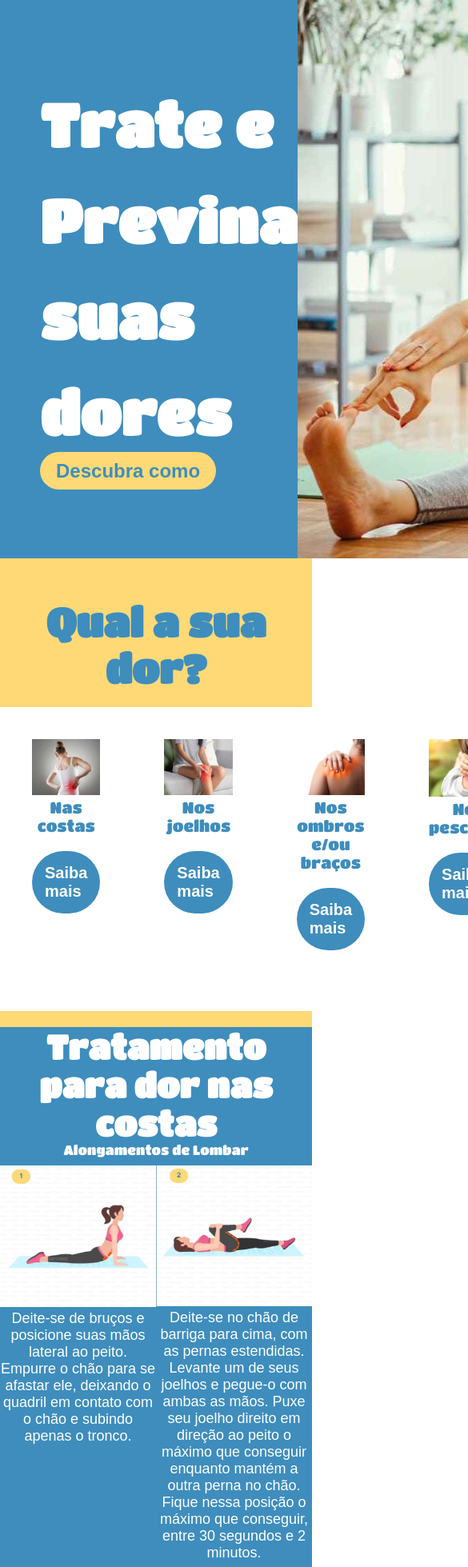
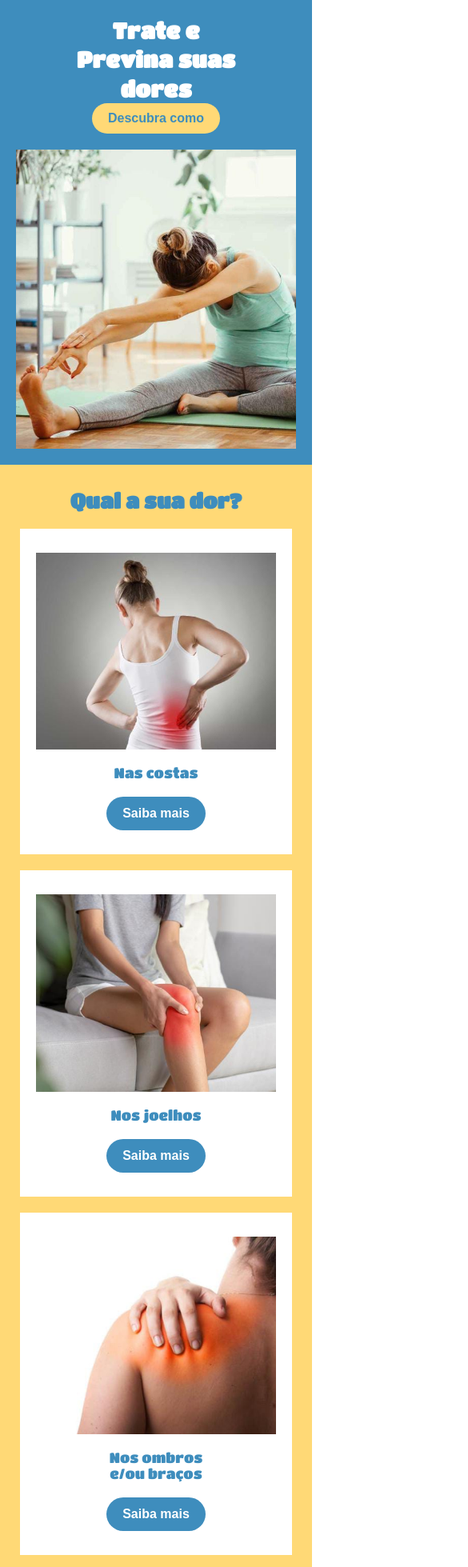
Before and after one commit to thejaobiell/marianaaaa, a plain HTML site: page index.html in a window 390 px wide. Shown: the top 1959 px of the page at 80% size, 585 px wide, since content can reach past the window. Drawn offline with Linux system fonts and the light colour scheme.

Commit message:
responsividade para celular

```diff
--- a/css/index.css
+++ b/css/index.css
@@ -1,27 +1,24 @@
+/* CSS BASE - DESKTOP (mantido como está) */
 * {
     margin: 0;
     padding: 0;
     text-decoration: none;
 }
-
 .container1{
     background-color:#3E8DBD;
     display: flex;
     justify-content: space-evenly;
     align-items: center;
 }
-
 .box1{
     margin-left: 50px;
 }
-
 .texto1{
     font-family: 'Titan One';
     font-size: 75px;
     color: #ffffff;
     line-height: 1.6;
 }
-
 .btn1{
     background-color: #FFD976;
     color: #3E8DBD;
@@ -32,23 +29,18 @@
     border-radius: 30vw;
     border: none;
 }
-
 .img1{
     width: auto;
     height: auto;
 }
-
 /* ------ */
-
 .container2{
     background-color: #FFD976;
 }
-
 .divPAI2{
     display: flex;
     justify-content: space-evenly;
 }
-
 .card{
     background-color: rgb(255, 255, 255);
     width: 200px;
@@ -57,7 +49,6 @@
     padding: 40px;
     margin-bottom: 20px;
 }
-
 .texto2{
     font-family: 'Titan One';
     font-size: 50px;
@@ -66,26 +57,22 @@
     margin-bottom: 20px;
     padding-top: 50px;
 }
-
 .img2{
     width: 100%;
     height: auto;
     margin: auto;
 }
-
 .p1{
     font-family: 'Titan One';
     font-size: 20px;
     color: #3E8DBD;
     text-align: center;
 }
-
 .divBTN{
     width: 100%;
     display: flex;
     justify-content: center;
 }
-
 .btn2{
     background-color: #3E8DBD;
     color: #FFFFFF;
@@ -97,27 +84,21 @@
     border: none;
     margin-top: 20px;
 }
-
 /* ------- */
-
 .container3{
     background-color: #3E8DBD;;
 }
-
 .texto3, .p2{
     color: white;
     text-align: center;
     font-family: 'Titan One';
 }
-
 .texto3{
     font-size: 5vh;
 }
-
 .p2{
     font-size: 2vh;
 }
-
 .containerCard{
     display: flex;
     justify-content: space-evenly;
@@ -127,28 +108,22 @@
 .card2{
     width: 400px;
 }
-
 .card2 img{
     width: 100%;
     height: auto;
 }
-
 .divtexto1{
     width: 100%;
 }
-
 .divtexto1 p{
     font-size: 18px;
     font-family: 'Arial';
     color: white;
 }
-
 /* --------- */
-
 .container4 {
     background-color: whitesmoke;
 }
-
 .texto4 {
     color:#3E8DBD;
     text-align: center;
@@ -156,35 +131,28 @@
     font-size: 5vh;
     margin-top: 10px;
 }
-
 .containerCard2 {
     display: flex;
     justify-content: space-evenly;
     text-align: center;
     margin-top: 10px;
 }
-
 .card3 {
     width: 400px;
 }
-
 .card3 img {
     width: 100%;
     height: auto;
 }
-
 .divtexto2 {
     width: 100%;
 }
-
 .divtexto2 p {
     font-size: 18px;
     font-family: 'Arial';
     color: #3E8DBD;
 }
-
 /*  */
-
 .footer {
     background: linear-gradient(135deg, #3E8DBD 0%, #2a6a8f 100%);
     font-family: 'Arial';
@@ -195,7 +163,6 @@
     justify-content: center;
     box-shadow: 0 -2px 10px rgba(0, 0, 0, 0.1);
 }
-
 .footer-content {
     display: flex;
     flex-direction: column;
@@ -204,14 +171,12 @@
     max-width: 1200px;
     width: 100%;
 }
-
 .footer-text {
     color: white;
     font-size: 1.1rem;
     margin: 0;
     font-weight: 600;
 }
-
 .footer-text a{
     color: rgb(0, 255, 136);
     font-size: 1.1rem;
@@ -219,15 +184,191 @@
     font-weight: 600;
     text-decoration: none;
 }
-
 .footer-text a:hover{
     color: black;
 }
-
 .footer-text a:visited {
     color:  rgb(0, 255, 136);
 }
-
 .footer-text a:active {
     color: black;
 }
+
+/* ========================================= */
+/* RESPONSIVIDADE MOBILE */
+/* ========================================= */
+
+@media screen and (max-width: 768px) {
+    /* Container 1 - Hero Section */
+    .container1 {
+        flex-direction: column;
+        padding: 20px;
+        text-align: center;
+    }
+
+    .box1 {
+        margin-left: 0;
+        margin-bottom: 20px;
+    }
+
+    .texto1 {
+        font-size: 36px;
+        line-height: 1.3;
+    }
+
+    .btn1 {
+        font-size: 18px;
+        padding: 12px 24px;
+        display: inline-block;
+    }
+
+    .img1 {
+        width: 100%;
+        max-width: 400px;
+        height: auto;
+    }
+
+    /* Container 2 - Cards de Dor */
+    .texto2 {
+        font-size: 32px;
+        padding-top: 30px;
+        padding-left: 10px;
+        padding-right: 10px;
+    }
+
+    .divPAI2 {
+        flex-direction: column;
+        align-items: center;
+        padding: 0 20px;
+    }
+
+    .card {
+        width: 100%;
+        max-width: 300px;
+        height: auto;
+        padding: 30px 20px;
+        margin-bottom: 20px;
+    }
+
+    .p1 {
+        font-size: 18px;
+        margin-top: 15px;
+    }
+
+    .btn2 {
+        font-size: 16px;
+        padding: 12px 20px;
+    }
+
+    /* Container 3 - Tratamentos (fundo azul) */
+    .container3 {
+        padding: 20px 10px;
+    }
+
+    .texto3 {
+        font-size: 28px;
+        padding: 20px 10px;
+    }
+
+    .p2 {
+        font-size: 18px;
+        padding: 10px;
+    }
+
+    .containerCard {
+        flex-direction: column;
+        align-items: center;
+        padding: 0 10px;
+    }
+
+    .card2 {
+        width: 100%;
+        max-width: 350px;
+        margin-bottom: 30px;
+    }
+
+    .divtexto1 p {
+        font-size: 16px;
+        padding: 15px 10px;
+        line-height: 1.5;
+    }
+
+    /* Container 4 - Tratamentos (fundo branco) */
+    .container4 {
+        padding: 20px 10px;
+    }
+
+    .texto4 {
+        font-size: 28px;
+        padding: 20px 10px;
+        margin-top: 0;
+    }
+
+    .containerCard2 {
+        flex-direction: column;
+        align-items: center;
+        padding: 0 10px;
+    }
+
+    .card3 {
+        width: 100%;
+        max-width: 350px;
+        margin-bottom: 30px;
+    }
+
+    .divtexto2 p {
+        font-size: 16px;
+        padding: 15px 10px;
+        line-height: 1.5;
+    }
+
+    /* Footer */
+    .footer {
+        padding: 20px 15px;
+    }
+
+    .footer-content {
+        gap: 10px;
+    }
+
+    .footer-text {
+        font-size: 0.9rem;
+        text-align: center;
+    }
+
+    .footer-text a {
+        font-size: 0.9rem;
+    }
+}
+
+/* Ajustes para telas muito pequenas (< 480px) */
+@media screen and (max-width: 480px) {
+    .texto1 {
+        font-size: 28px;
+    }
+
+    .btn1 {
+        font-size: 16px;
+        padding: 10px 20px;
+    }
+
+    .texto2 {
+        font-size: 26px;
+    }
+
+    .texto3, .texto4 {
+        font-size: 24px;
+    }
+
+    .card2, .card3 {
+        max-width: 100%;
+    }
+
+    .divtexto1 p, .divtexto2 p {
+        font-size: 14px;
+    }
+
+    .footer-text, .footer-text a {
+        font-size: 0.8rem;
+    }
+}
```
